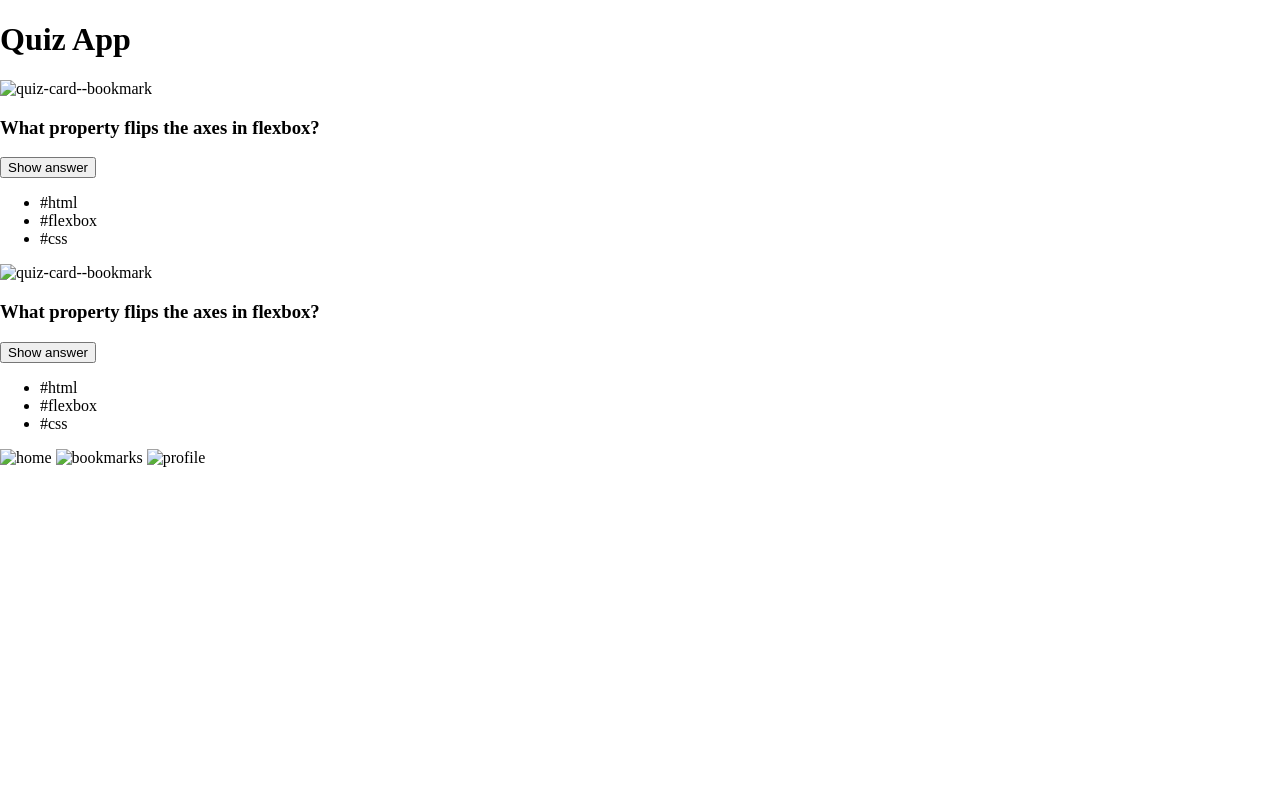
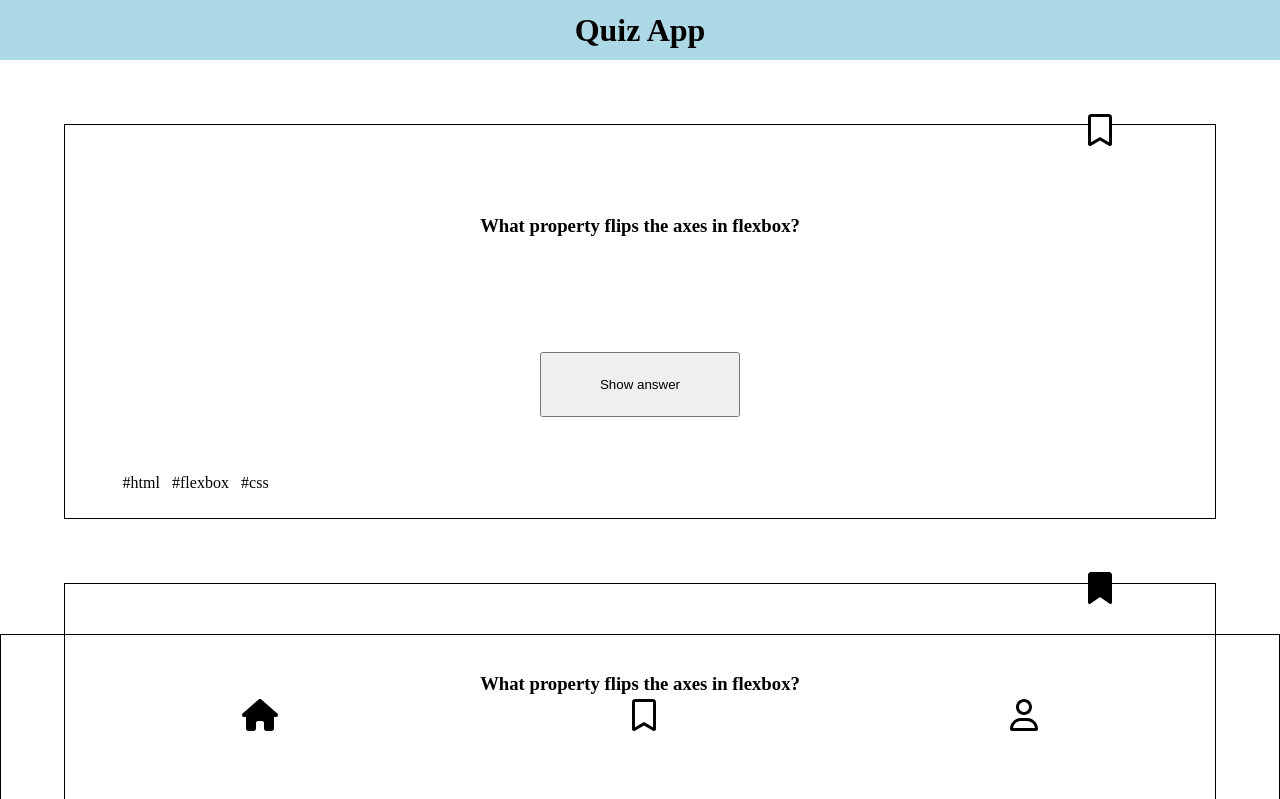
Before and after one commit to PhilippWeiss85/quiz-app, a plain HTML site: page index.html in a window 1280 px wide. Shown: the top 799 px of the page. Drawn offline with Linux system fonts and the light colour scheme.

Commit message:
add icons to index.html

```diff
--- a/index.html
+++ b/index.html
@@ -13,20 +13,28 @@
     </header>
     <main>
       <section class="quiz-card">
-        <img src="..." alt="quiz-card--bookmark" />
+        <img
+          class="quiz-card--bookmark"
+          src="./Images/bookmark.svg"
+          alt="quiz-card--bookmark"
+        />
         <h3>What property flips the axes in flexbox?</h3>
         <button>Show answer</button>
-        <ul>
+        <ul class="quiz-card--tags">
           <li class="tag html">#html</li>
           <li class="tag flexbox">#flexbox</li>
           <li class="tag html">#css</li>
         </ul>
       </section>
       <section class="quiz-card">
-        <img src="..." alt="quiz-card--bookmark" />
+        <img
+          class="quiz-card--bookmark"
+          src="./Images/bookmark-solid .svg"
+          alt="quiz-card--bookmark"
+        />
         <h3>What property flips the axes in flexbox?</h3>
         <button>Show answer</button>
-        <ul>
+        <ul class="quiz-card--tags">
           <li class="tag html">#html</li>
           <li class="tag flexbox">#flexbox</li>
           <li class="tag html">#css</li>
@@ -34,9 +42,18 @@
       </section>
     </main>
     <footer>
-      <img class="footer--home" src="xxx" alt="home" />
-      <img class="footer--bookmark" src="xxx" alt="bookmarks" />
-      <img class="footer--profile" src="xxx" alt="profile" />
+      <a href="#"
+        ><img class="footer--home" src="./Images/house.svg" alt="home"
+      /></a>
+      <a href="#"
+        ><img
+          class="footer--bookmark"
+          src="./Images/bookmark.svg"
+          alt="bookmarks"
+      /></a>
+      <a href="#"
+        ><img class="footer--profile" src="./Images/user.svg" alt="profile"
+      /></a>
     </footer>
   </body>
 </html>
--- a/style.css
+++ b/style.css
@@ -1,8 +1,70 @@
 * {
   box-sizing: border-box;
+  margin: 0;
+  padding: 0;
 }
 
 body {
-  margin: 0;
-  padding: 0;
+  width: 100%;
 }
+
+h1 {
+  text-align: center;
+  background-color: lightblue;
+  margin-bottom: 5%;
+  height: 60px;
+  display: flex;
+  justify-content: center;
+  align-items: center;
+}
+
+h3 {
+  padding: 5% 5%;
+}
+
+button {
+  padding: 2% 5%;
+  margin: 5%;
+}
+
+img {
+  height: 2em;
+}
+
+.quiz-card {
+  border: solid 1px black;
+  margin: 5% 5%;
+  display: flex;
+  flex-direction: column;
+  align-items: center;
+  padding-bottom: 2%;
+  text-align: center;
+}
+
+.quiz-card--bookmark {
+  position: relative;
+  left: 40%;
+  top: -0.7em;
+  z-index: 10;
+  background-color: white;
+}
+
+.quiz-card--tags {
+  list-style: none;
+  display: flex;
+  gap: 10%;
+  justify-content: flex-start;
+  align-self: flex-start;
+  padding-left: 5%;
+}
+
+footer {
+  position: absolute;
+  width: 100%;
+  bottom: 0;
+  display: flex;
+  justify-content: space-around;
+  border: 1px solid black;
+  margin: 5;
+  padding: 5%;
+}
```
Also changed, not shown: Images/bookmark-solid .svg (added), Images/bookmark.svg (added), Images/house.svg (added), Images/user.svg (added).
